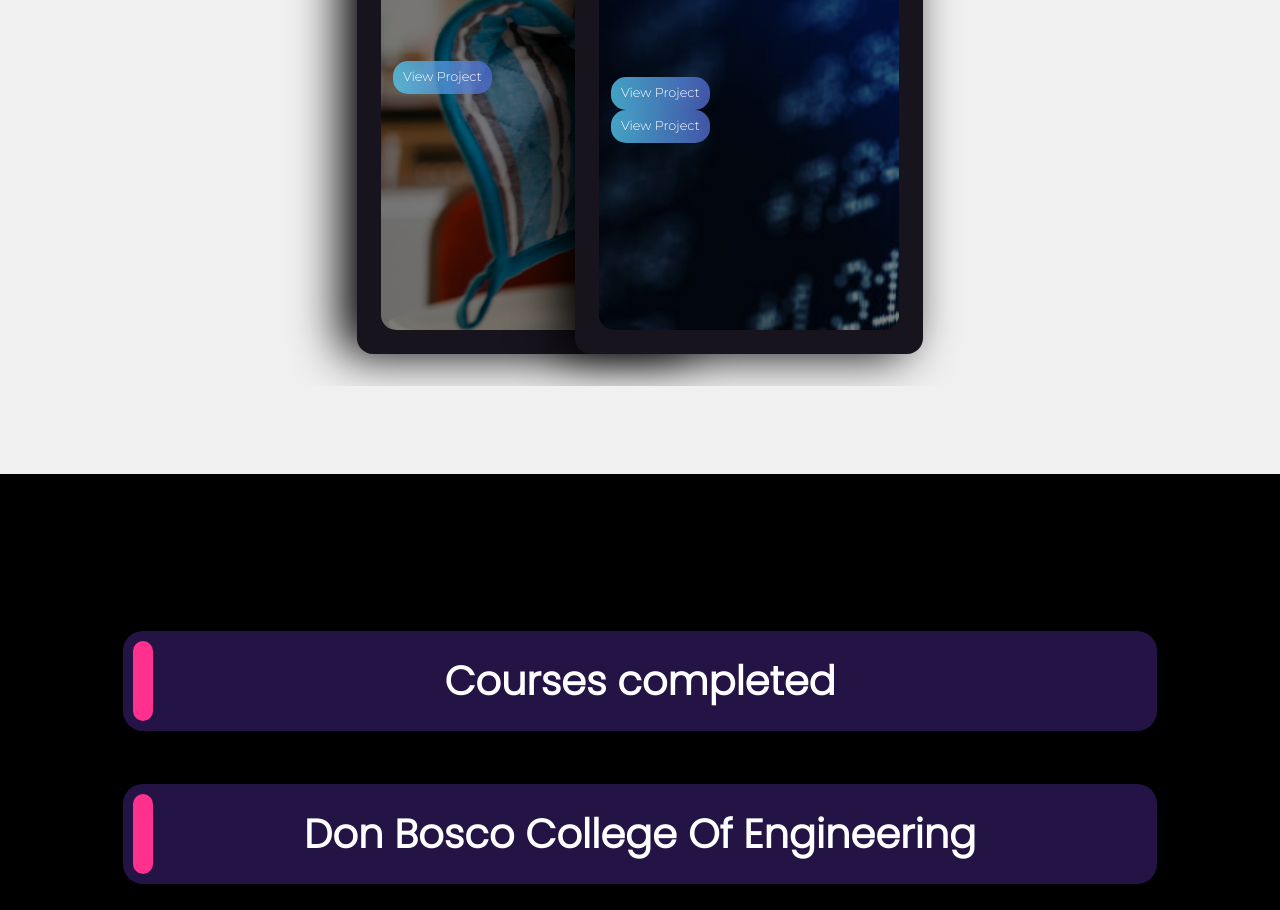
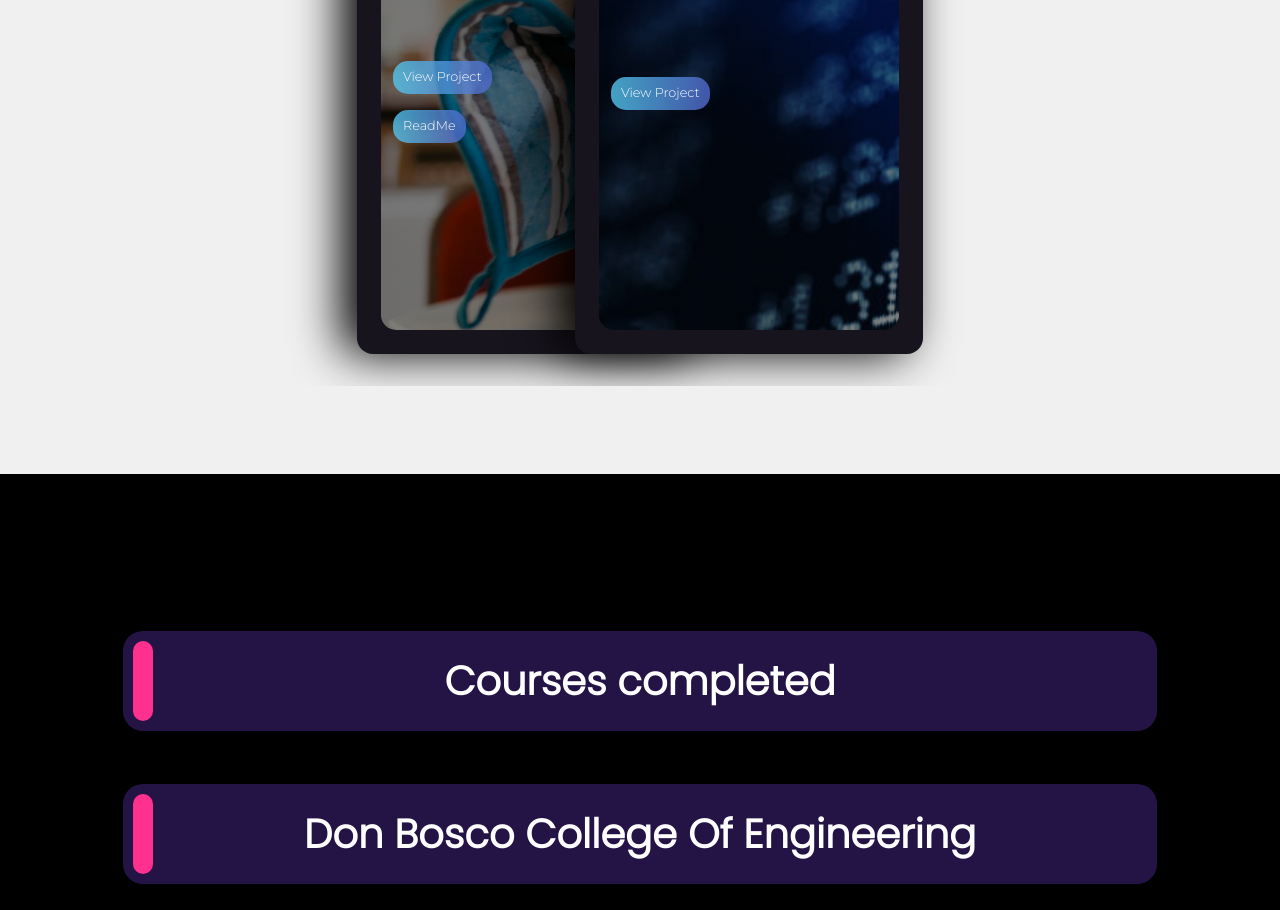
Before and after one commit to leo-barros/leo-barros.github.io, a plain HTML site: page index.html in a window 1280 px wide. Shown: the part 1926-2836 px from the top of the page. Drawn offline with nearby package versions, Linux system fonts and the light colour scheme.

Commit message:
Update index.html

```diff
--- a/index.html
+++ b/index.html
@@ -66,6 +66,10 @@
                       <a href="https://quarantinedchefs.herokuapp.com/">
                       <div class="project-button">View Project</div>
                       </a>
+                      <br>
+                     <a href="https://github.com/leo-barros/QuarantinedChefs/blob/main/README.md">
+                      <div class="project-button">ReadMe</div>
+                      </a>
                   </header>
                   </div>
                </article>
@@ -87,9 +91,6 @@
                      <a href="https://github.com/leo-barros/CS50-Finance">
                      <div class="project-button">View Project</div>
                      </a>
-                     <a href="https://github.com/leo-barros/CS50-Finance">
-                      <div class="project-button">View Project</div>
-                      </a>
                  </header>
                  </div>
               </article>
```
